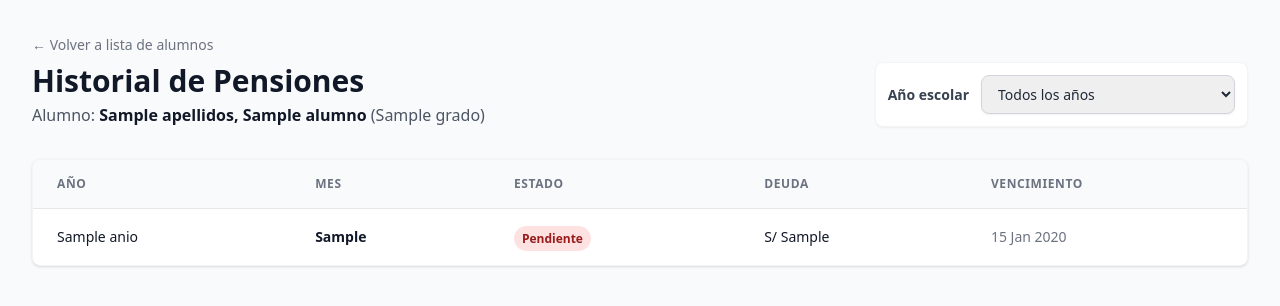
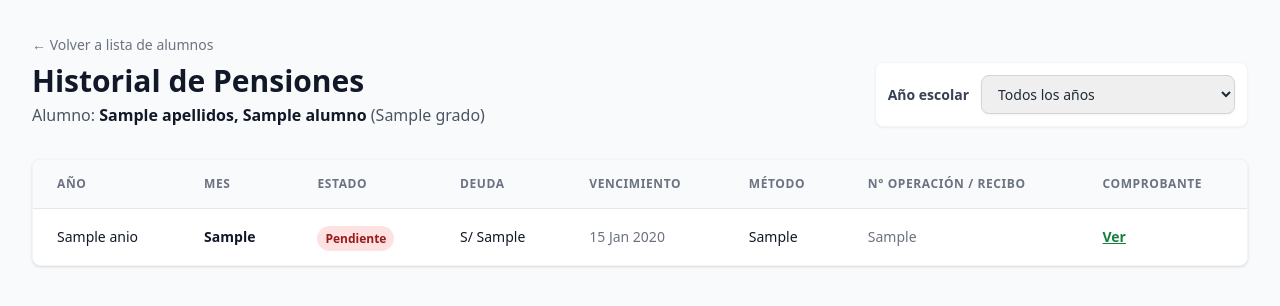
Before and after one commit to fra1l-pos/project-TI, a Django app: template templates/administrador/pagos_pensiones.html in a window 1280 px wide. Shown: the top 306 px of the page. Run offline with Django 5.2, Linux system fonts and the light colour scheme; the template is opened without the code that fills it: most values are stand-ins (such as "Sample title", 1, 10 or a date in 2020); some libraries are stand-ins or nearby versions.

Commit message:
feat: admin ve metodo, n de operacion/recibo y comprobante en pagos

```diff
--- a/templates/administrador/pagos_pensiones.html
+++ b/templates/administrador/pagos_pensiones.html
@@ -31,6 +31,9 @@
                 <th class="px-6 py-4 text-left text-xs font-bold text-gray-500 uppercase tracking-wider">Estado</th>
                 <th class="px-6 py-4 text-left text-xs font-bold text-gray-500 uppercase tracking-wider">Deuda</th>
                 <th class="px-6 py-4 text-left text-xs font-bold text-gray-500 uppercase tracking-wider">Vencimiento</th>
+                <th class="px-6 py-4 text-left text-xs font-bold text-gray-500 uppercase tracking-wider">Método</th>
+                <th class="px-6 py-4 text-left text-xs font-bold text-gray-500 uppercase tracking-wider">N° operación / recibo</th>
+                <th class="px-6 py-4 text-left text-xs font-bold text-gray-500 uppercase tracking-wider">Comprobante</th>
             </tr>
         </thead>
         <tbody class="divide-y divide-gray-200">
@@ -47,10 +50,23 @@
                 </td>
                 <td class="px-6 py-4 whitespace-nowrap text-sm text-gray-900 font-medium">S/ {{ pension.monto_deuda }}</td>
                 <td class="px-6 py-4 whitespace-nowrap text-sm text-gray-500">{{ pension.fecha_vencimiento|date:"d M Y" }}</td>
+                <td class="px-6 py-4 whitespace-nowrap text-sm text-gray-900">
+                    {% if pension.pago %}{{ pension.pago.get_metodo_pago_display }}{% else %}<span class="text-gray-400">—</span>{% endif %}
+                </td>
+                <td class="px-6 py-4 whitespace-nowrap text-sm text-gray-500">
+                    {% if pension.pago.numero_operacion %}{{ pension.pago.numero_operacion }}{% else %}<span class="text-gray-400">—</span>{% endif %}
+                </td>
+                <td class="px-6 py-4 whitespace-nowrap text-sm">
+                    {% if pension.pago.comprobante %}
+                        <a href="{{ pension.pago.comprobante.url }}" target="_blank" rel="noopener" class="text-colegio-700 hover:text-colegio-900 font-semibold underline">Ver</a>
+                    {% else %}
+                        <span class="text-gray-400">—</span>
+                    {% endif %}
+                </td>
             </tr>
             {% empty %}
             <tr>
-                <td colspan="5" class="px-6 py-12 text-center">
+                <td colspan="8" class="px-6 py-12 text-center">
                     <svg class="mx-auto h-12 w-12 text-gray-400" fill="none" stroke="currentColor" viewBox="0 0 24 24"><path stroke-linecap="round" stroke-linejoin="round" stroke-width="2" d="M9 5H7a2 2 0 00-2 2v12a2 2 0 002 2h10a2 2 0 002-2V7a2 2 0 00-2-2h-2M9 5a2 2 0 002 2h2a2 2 0 002-2M9 5a2 2 0 012-2h2a2 2 0 012 2"></path></svg>
                     <p class="mt-4 text-sm text-gray-500 font-medium">No se han generado pensiones para este alumno aún.</p>
                 </td>
```
Also changed, not shown: templates/administrador/pagos_dashboard.html (+13 -1 lines).
